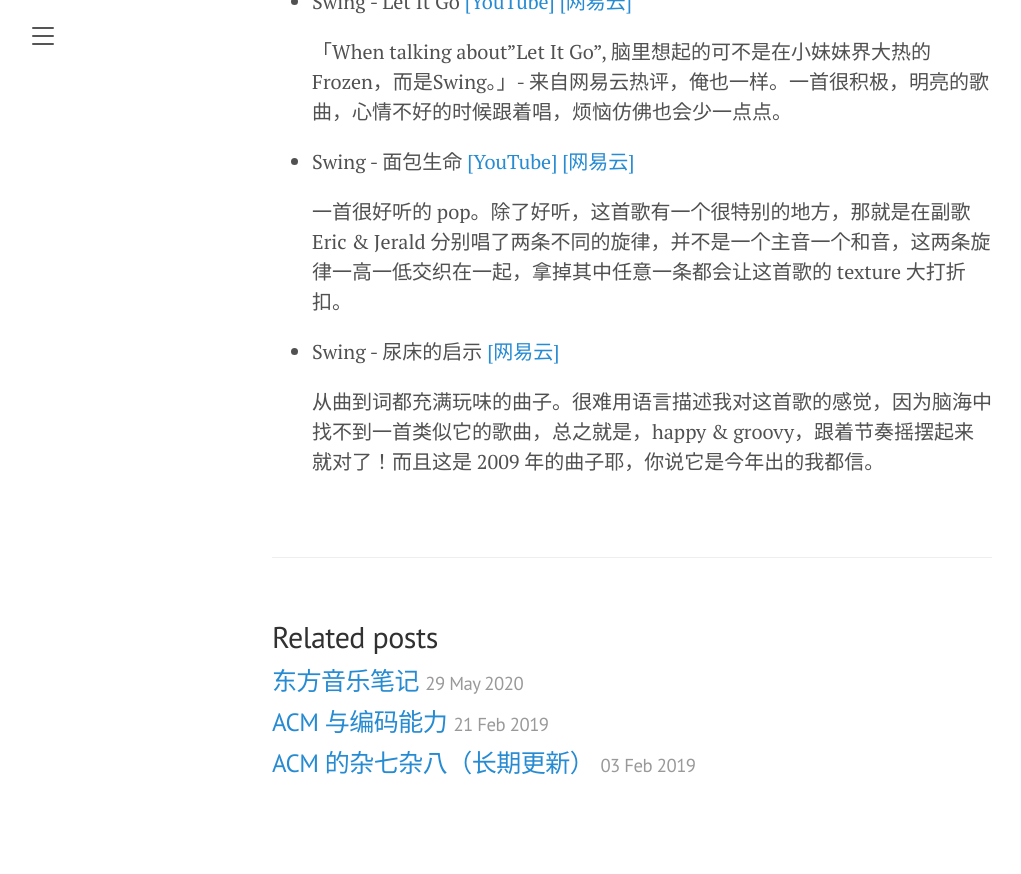
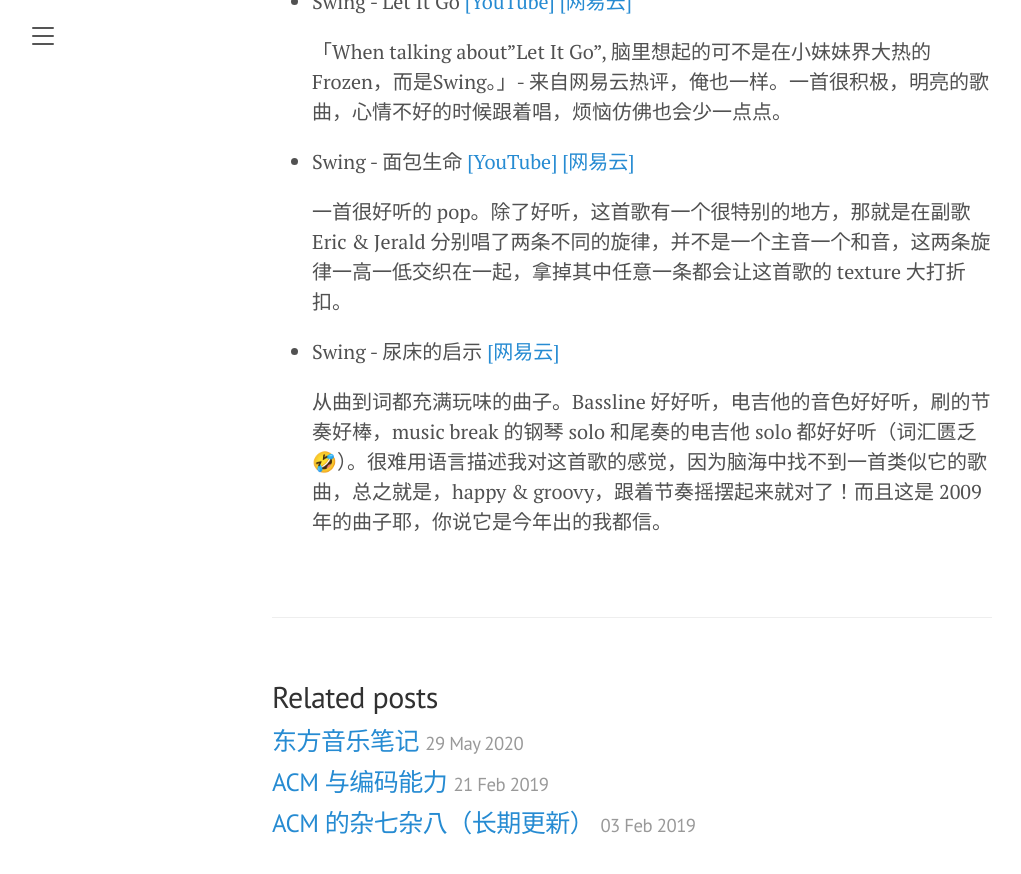
Before and after one commit to jpswing/jpswing.github.io, a Jekyll site: the page built from _posts/2021-03-13-My-favorite-songs.md, in a window 1280 px wide and 900 px high, scrolled down 2300 px. Shown: the top 874 px of the window, without its empty margins (8-1029 px from the left). Built offline with Jekyll 4.4.1, drawn with Linux system fonts in a browser that asks for light colours; before the commit the page ends 3140 px from its top, so only the background shows below that.

Commit message:
Add pee on the ped description

```diff
--- a/_posts/2021-03-13-My-favorite-songs.md
+++ b/_posts/2021-03-13-My-favorite-songs.md
@@ -65,4 +65,4 @@ categories: Music
 
 * Swing - 尿床的启示  [[网易云]](https://music.163.com/song?id=376579&userid=89266101)
 
-  从曲到词都充满玩味的曲子。很难用语言描述我对这首歌的感觉，因为脑海中找不到一首类似它的歌曲，总之就是，happy & groovy，跟着节奏摇摆起来就对了！而且这是 2009 年的曲子耶，你说它是今年出的我都信。
+  从曲到词都充满玩味的曲子。Bassline 好好听，电吉他的音色好好听，刷的节奏好棒，music break 的钢琴 solo 和尾奏的电吉他 solo 都好好听（词汇匮乏🤣）。很难用语言描述我对这首歌的感觉，因为脑海中找不到一首类似它的歌曲，总之就是，happy & groovy，跟着节奏摇摆起来就对了！而且这是 2009 年的曲子耶，你说它是今年出的我都信。
```
